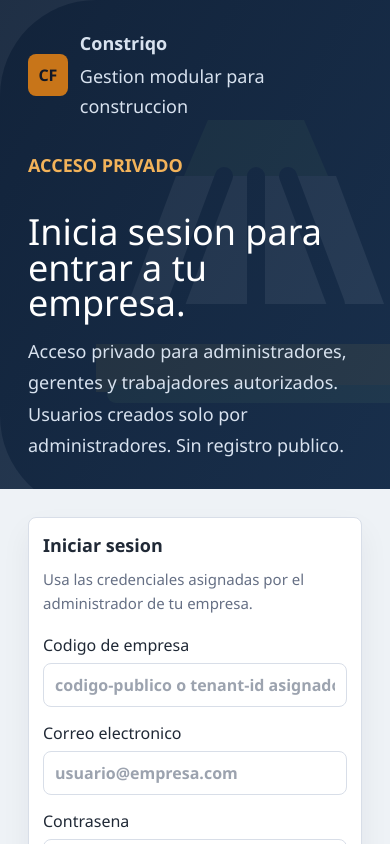
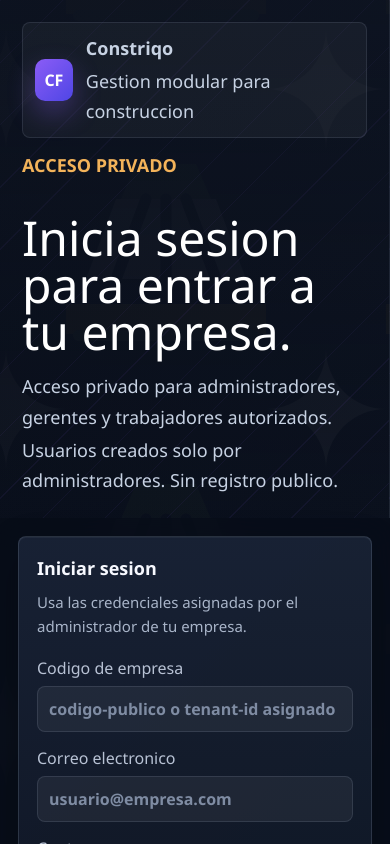
Before and after one commit to addrian678/constriqo-saas, a React (Vite) app: page /worker/notificaciones in a window 390 px wide. Shown: the top 844 px of the page. Built offline with nearby package versions, Linux system fonts and the light colour scheme; no server answers.

Commit message:
Apply dark UI to login and worker views

```diff
--- a/src/app/WorkerProductionWorkspace.tsx
+++ b/src/app/WorkerProductionWorkspace.tsx
@@ -120,6 +120,8 @@ export function WorkerProductionWorkspace({ session, busy, onLogout }: WorkerPro
   }, [assignedJobs, tasks]);
   const supportPhone = settings?.workerSupportPhone || settings?.companyPhone || "";
   const supportWhatsappUrl = settings?.workerSupportWhatsappUrl || buildWhatsappUrl(supportPhone);
+  const brandName = settings?.companyName || session.tenant.companyName || "Empresa";
+  const brandLogoUrl = settings?.logoUrl || "";
   const currentJobLabel = attendance?.openEntry?.jobNumber
     ? `${attendance.openEntry.jobNumber} - ${attendance.openEntry.jobTitle || "Obra activa"}`
     : "";
@@ -303,13 +305,13 @@ export function WorkerProductionWorkspace({ session, busy, onLogout }: WorkerPro
   }
 
   return (
-    <main className="app-shell production-shell">
+    <main className="app-shell production-shell worker-shell theme-dark">
       <div className="production-topbar">
         <div className="brand-lockup">
-          <span className="brand-mark">CF</span>
+          {brandLogoUrl ? <img className="brand-logo-image" src={brandLogoUrl} alt="" /> : <span className="brand-mark">{brandInitials(brandName)}</span>}
           <div>
-            <p className="brand-name">Constriqo</p>
-            <p className="brand-subtitle">{session.tenant.companyName}</p>
+            <p className="brand-name">{brandName}</p>
+            <p className="brand-subtitle">Software Constriqo</p>
           </div>
         </div>
         <nav className="worker-module-tabs" aria-label="Menu trabajador">
@@ -1099,6 +1101,15 @@ function buildWhatsappUrl(phone: string) {
   return clean ? `https://wa.me/${clean}` : "";
 }
 
+function brandInitials(value: string) {
+  return value
+    .split(/\s+/u)
+    .filter(Boolean)
+    .slice(0, 2)
+    .map((part) => part[0]?.toUpperCase() || "")
+    .join("") || "E";
+}
+
 function calculatePercent(completed: number, total: number) {
   if (total <= 0) {
     return 0;
--- a/src/shared/components/RoleDemoSwitcher.tsx
+++ b/src/shared/components/RoleDemoSwitcher.tsx
@@ -103,7 +103,7 @@ export function LoginPage({
   }
 
   return (
-    <main className="login-page">
+    <main className="login-page theme-dark">
       <section className="login-hero">
         <div className="brand-lockup">
           <span className="brand-mark">{brand.mark}</span>
--- a/src/styles/globals.css
+++ b/src/styles/globals.css
@@ -3478,3 +3478,195 @@ button {
     margin-top: 6px;
   }
 }
+
+/* Login and worker experience now share the approved dark SaaS language without changing runtime logic. */
+.theme-dark.login-page {
+  grid-template-columns: minmax(0, 0.95fr) minmax(400px, 0.72fr);
+  overflow: hidden;
+  background:
+    linear-gradient(135deg, rgba(8, 13, 24, 0.98), rgba(12, 18, 32, 0.94)),
+    url("/icon.svg");
+  background-size: auto, 320px;
+  background-position: center, left 8% top 12%;
+}
+
+.theme-dark.login-page .login-hero {
+  position: relative;
+  min-height: 100vh;
+  padding: 48px;
+  border-right: 1px solid rgba(148, 163, 184, 0.14);
+  background:
+    linear-gradient(180deg, rgba(17, 24, 39, 0.48), rgba(9, 14, 25, 0.18)),
+    repeating-linear-gradient(135deg, rgba(139, 92, 246, 0.08) 0 1px, transparent 1px 44px);
+}
+
+.theme-dark.login-page .login-hero .brand-lockup {
+  align-self: start;
+  padding: 10px 12px;
+  border: 1px solid rgba(148, 163, 184, 0.16);
+  border-radius: 8px;
+  background: rgba(255, 255, 255, 0.045);
+}
+
+.theme-dark.login-page .login-client-logo {
+  padding: 10px;
+  border: 1px solid rgba(148, 163, 184, 0.18);
+  background: rgba(255, 255, 255, 0.06);
+}
+
+.theme-dark.login-page .login-hero h1 {
+  max-width: 720px;
+  font-size: clamp(38px, 4.2rem, 68px);
+  line-height: 0.98;
+  color: #ffffff;
+}
+
+.theme-dark.login-page .login-hero p {
+  color: #c7d2e3;
+}
+
+.theme-dark.login-page .login-aside {
+  align-items: center;
+  padding: 30px;
+  background: rgba(8, 13, 24, 0.72);
+  backdrop-filter: blur(18px);
+}
+
+.theme-dark.login-page .login-panel {
+  width: min(100%, 560px);
+  margin-inline: auto;
+  padding: 24px;
+  border-color: rgba(148, 163, 184, 0.2);
+  background:
+    linear-gradient(180deg, rgba(24, 34, 53, 0.94), rgba(13, 20, 34, 0.94)),
+    linear-gradient(135deg, rgba(139, 92, 246, 0.14), rgba(20, 184, 166, 0.06));
+}
+
+.theme-dark.login-page .login-notice {
+  border-color: rgba(96, 165, 250, 0.34);
+  background: rgba(37, 99, 235, 0.14);
+  color: #bfdbfe;
+}
+
+.theme-dark.worker-shell {
+  min-height: 100vh;
+  padding-bottom: 72px;
+}
+
+.theme-dark.worker-shell .production-topbar {
+  position: sticky;
+  top: 0;
+  z-index: 12;
+  display: grid;
+  grid-template-columns: minmax(220px, 0.8fr) minmax(320px, 1.2fr) auto;
+  align-items: center;
+  gap: 14px;
+  min-height: 78px;
+  padding: 14px 24px;
+  border-bottom: 1px solid rgba(148, 163, 184, 0.16);
+  background: rgba(10, 16, 28, 0.94);
+  backdrop-filter: blur(18px);
+}
+
+.theme-dark.worker-shell .content {
+  width: min(1280px, calc(100% - 32px));
+  margin-inline: auto;
+  padding: 28px 0 36px;
+}
+
+.theme-dark.worker-shell .production-module-content {
+  display: grid;
+  gap: 18px;
+}
+
+.theme-dark.worker-shell .worker-module-tabs {
+  border-color: rgba(148, 163, 184, 0.18);
+  background: rgba(255, 255, 255, 0.045);
+}
+
+.theme-dark.worker-shell .worker-module-tabs button {
+  min-height: 40px;
+  color: #9aa7bd;
+}
+
+.theme-dark.worker-shell .worker-module-tabs button:hover,
+.theme-dark.worker-shell .worker-module-tabs button.active {
+  background: linear-gradient(135deg, rgba(139, 92, 246, 0.26), rgba(79, 70, 229, 0.12));
+  color: #ffffff;
+  box-shadow: inset 0 0 0 1px rgba(139, 92, 246, 0.34);
+}
+
+.theme-dark.worker-shell .worker-task-card,
+.theme-dark.worker-shell .worker-progress-item {
+  border-color: rgba(148, 163, 184, 0.18);
+  background: linear-gradient(180deg, rgba(20, 29, 46, 0.88), rgba(14, 21, 35, 0.84));
+}
+
+.theme-dark.worker-shell .worker-quick-actions {
+  grid-template-columns: repeat(3, minmax(0, 1fr));
+}
+
+.theme-dark.worker-shell .powered-footer {
+  color: #7f8ca3;
+}
+
+@media (max-width: 980px) {
+  .theme-dark.login-page {
+    grid-template-columns: 1fr;
+    overflow: auto;
+  }
+
+  .theme-dark.login-page .login-hero {
+    min-height: auto;
+    padding: 30px;
+  }
+
+  .theme-dark.login-page .login-hero h1 {
+    font-size: clamp(34px, 3rem, 48px);
+  }
+
+  .theme-dark.worker-shell .production-topbar {
+    grid-template-columns: minmax(0, 1fr);
+    align-items: start;
+  }
+
+  .theme-dark.worker-shell .production-session {
+    width: 100%;
+    justify-content: space-between;
+  }
+
+  .theme-dark.worker-shell .worker-module-tabs {
+    width: 100%;
+  }
+}
+
+@media (max-width: 640px) {
+  .theme-dark.login-page .login-hero {
+    padding: 22px;
+  }
+
+  .theme-dark.login-page .login-aside {
+    padding: 18px;
+  }
+
+  .theme-dark.login-page .login-panel {
+    padding: 18px;
+  }
+
+  .theme-dark.worker-shell {
+    padding-bottom: 20px;
+  }
+
+  .theme-dark.worker-shell .production-topbar {
+    padding: 12px 14px;
+  }
+
+  .theme-dark.worker-shell .content {
+    width: min(100% - 20px, 1280px);
+    padding-top: 18px;
+  }
+
+  .theme-dark.worker-shell .worker-quick-actions {
+    grid-template-columns: 1fr;
+  }
+}
```
